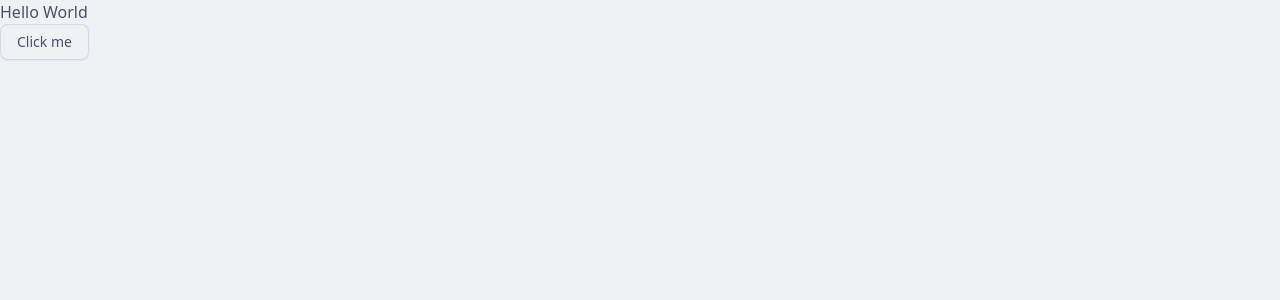
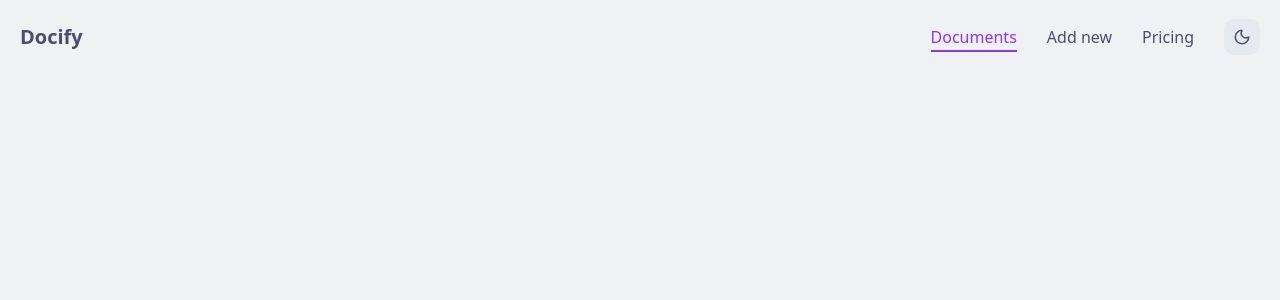
Before and after one commit to xshubhamg/docify, a Next.js app: page / in a window 1280 px wide. Shown: the top 300 px of the page. Built offline with nearby package versions, Linux system fonts and the light colour scheme; a web font is replaced by a local one.

Commit message:
implemented  navbar and theme

```diff
--- a/package.json
+++ b/package.json
@@ -13,6 +13,7 @@
     "clsx": "^2.1.1",
     "lucide-react": "^0.575.0",
     "next": "16.1.6",
+    "next-themes": "^0.4.6",
     "radix-ui": "^1.4.3",
     "react": "19.2.3",
     "react-dom": "19.2.3",
--- a/src/app/layout.tsx
+++ b/src/app/layout.tsx
@@ -1,6 +1,9 @@
 import type { Metadata } from "next";
 import { IBM_Plex_Sans, Mona_Sans } from "next/font/google";
+
 import "./globals.css";
+import Navbar from "@/components/Navbar";
+import { ThemeProvider } from "@/components/ThemeProvider";
 
 const ibmPlexSans = IBM_Plex_Sans({
   variable: "--font-ibm-plex-serif",
@@ -31,7 +34,15 @@ export default function RootLayout({
       <body
         className={`${ibmPlexSans.variable} ${monaSans.variable} antialiased`}
       >
-        {children}
+        <ThemeProvider
+          attribute="class"
+          defaultTheme="system"
+          enableSystem
+          disableTransitionOnChange
+        >
+          <Navbar />
+          {children}
+        </ThemeProvider>
       </body>
     </html>
   );
--- a/src/app/page.tsx
+++ b/src/app/page.tsx
@@ -1,10 +1,3 @@
-import { Button } from "@/components/ui/button";
-
 export default function Home() {
-  return (
-    <div>
-      <h1>Hello World</h1>
-      <Button variant="outline">Click me</Button>
-    </div>
-  );
+  return <div></div>;
 }
--- /dev/null
+++ b/src/components/Navbar.tsx
@@ -0,0 +1,55 @@
+"use client";
+import { cn } from "@/lib/utils";
+import Link from "next/link";
+import { usePathname } from "next/navigation";
+import { ThemeToggle } from "./ThemeToggle";
+
+const navItems = [
+  {
+    label: "Documents",
+    href: "/",
+  },
+  {
+    label: "Add new",
+    href: "/documents/new",
+  },
+  {
+    label: "Pricing",
+    href: "/pricing",
+  },
+];
+
+const Navbar = () => {
+  const pathname = usePathname();
+
+  return (
+    <header className="w-full fixed z-50 bg-(--bg-primary)">
+      <div className="wrapper navbar-height py-4 flex justify-between items-center">
+        <Link href="/" className="flex items-center gap-1">
+          <span className="logo-text">Docify</span>
+        </Link>
+
+        <nav className="w-fit flex gap-7.5 items-center">
+          {navItems.map((item) => (
+            <Link key={item.href} href={item.href} className="nav-link-base">
+              <span
+                className={cn(
+                  "nav-link-base",
+                  pathname === item.href
+                    ? "nav-link-active"
+                    : "text-(--text-primary) hover:opacity-70",
+                )}
+              >
+                {item.label}
+              </span>
+            </Link>
+          ))}
+
+          <ThemeToggle />
+        </nav>
+      </div>
+    </header>
+  );
+};
+
+export default Navbar;
--- /dev/null
+++ b/src/components/ThemeProvider.tsx
@@ -0,0 +1,11 @@
+"use client";
+
+import { ThemeProvider as NextThemesProvider } from "next-themes";
+import type { ComponentProps } from "react";
+
+export function ThemeProvider({
+  children,
+  ...props
+}: ComponentProps<typeof NextThemesProvider>) {
+  return <NextThemesProvider {...props}>{children}</NextThemesProvider>;
+}
--- /dev/null
+++ b/src/components/ThemeToggle.tsx
@@ -0,0 +1,32 @@
+"use client";
+
+import { Moon, Sun } from "lucide-react";
+import { useTheme } from "next-themes";
+import { useEffect, useState } from "react";
+
+export function ThemeToggle() {
+  const { theme, setTheme } = useTheme();
+  const [mounted, setMounted] = useState(false);
+
+  useEffect(() => {
+    setMounted(true);
+  }, []);
+
+  return (
+    <button
+      onClick={() => setTheme(theme === "dark" ? "light" : "dark")}
+      className="relative size-9 rounded-lg bg-(--bg-secondary) flex items-center justify-center cursor-pointer hover:bg-(--bg-tertiary) transition-colors"
+      aria-label="Toggle theme"
+    >
+      {mounted ? (
+        theme === "dark" ? (
+          <Sun className="size-[18px] text-(--text-primary)" />
+        ) : (
+          <Moon className="size-[18px] text-(--text-primary)" />
+        )
+      ) : (
+        <span className="size-[18px]" />
+      )}
+    </button>
+  );
+}
```
Also changed, not shown: 1 other file (tests, documents, lock files or other folders).
